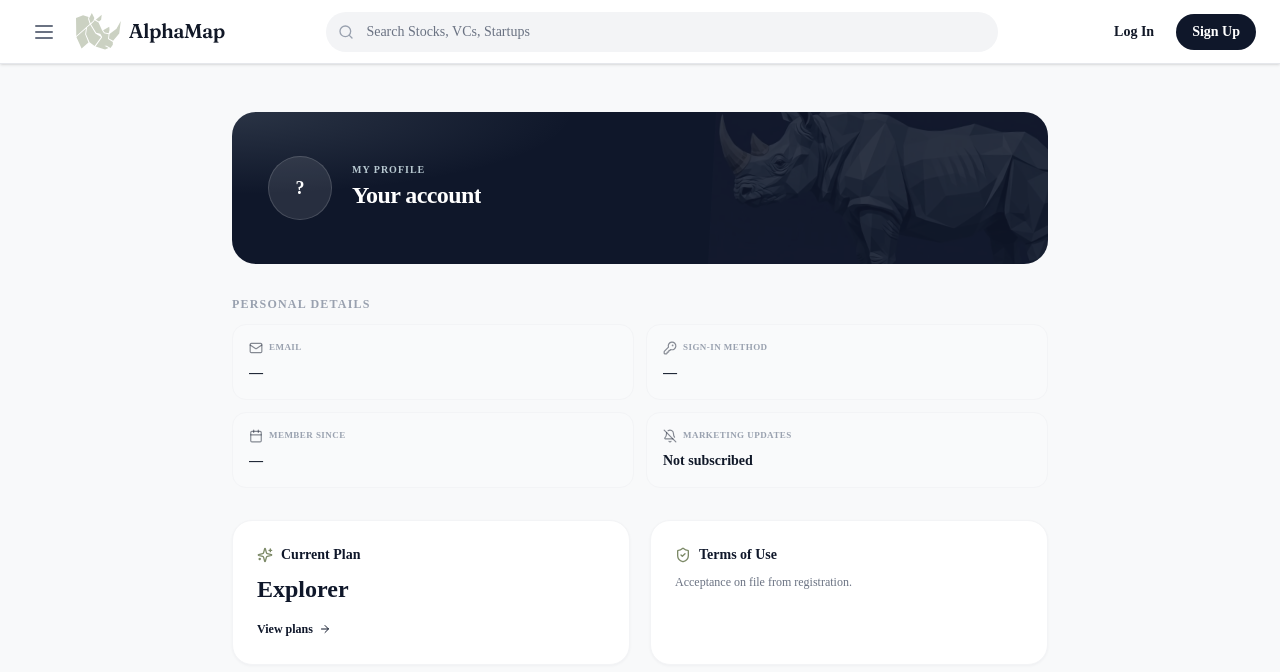
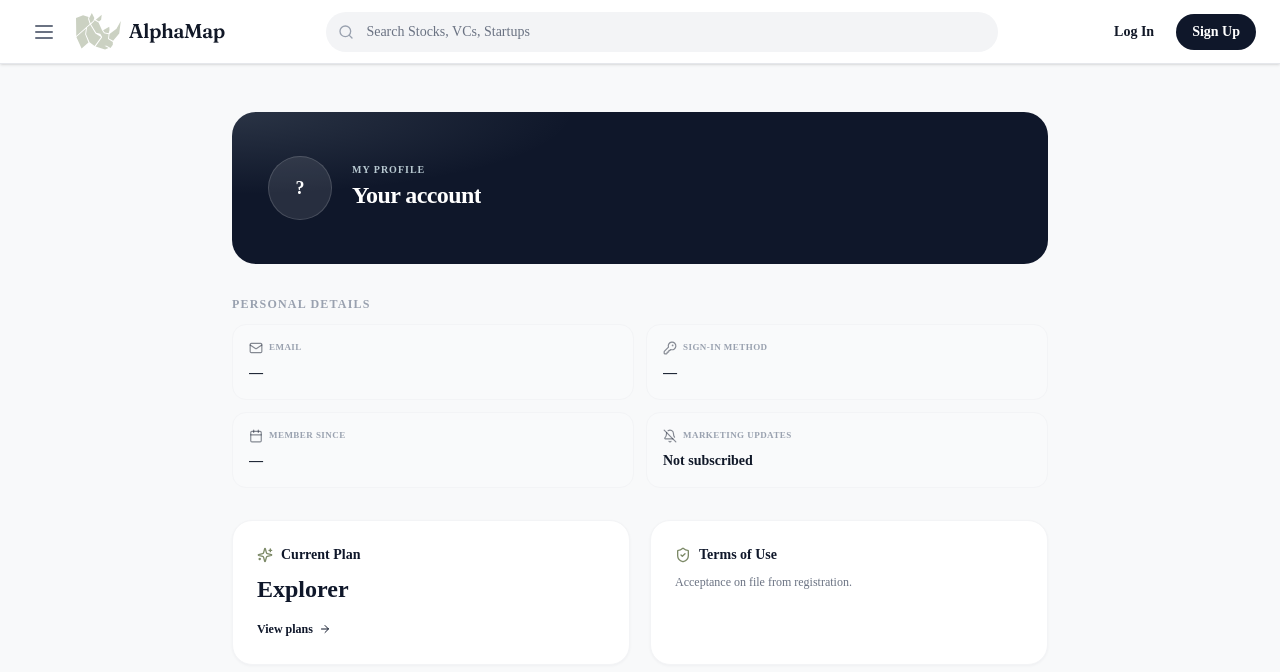
Before and after one commit to avivp112/alphamap-platform, a React (Vite) app: page /profile in a window 1280 px wide. Shown: the top 672 px of the page. Built offline with nearby package versions, Linux system fonts and the light colour scheme; no server answers; a web font is replaced by a local one.

Commit message:
Remove the rhino watermark from Profile — plain dark navy hero
Drops the image entirely rather than continuing to approximate a
reference picture that couldn't be reproduced pixel-for-pixel (pasted
chat images aren't accessible as files, only explicit attachments are).

```diff
--- a/src/app/pages/Profile.tsx
+++ b/src/app/pages/Profile.tsx
@@ -85,14 +85,8 @@ export function Profile() {
   return (
     <Layout>
       <div className="mx-auto max-w-[880px] px-4 sm:px-6 lg:px-8 py-8 sm:py-12">
-        {/* ── Hero header — rhino watermark, subtle ── */}
+        {/* ── Hero header — plain dark navy, no watermark ── */}
         <div className="relative overflow-hidden rounded-[24px] bg-[#0F172A] px-7 sm:px-9 py-9 sm:py-11">
-          <img
-            aria-hidden
-            src="/media/rhino-still.png"
-            alt=""
-            className="pointer-events-none absolute -bottom-8 -right-6 w-[360px] max-w-none opacity-[0.16] rotate-[3deg]"
-          />
           <div
             aria-hidden
             className="pointer-events-none absolute inset-0"
```
Also changed, not shown: public/media/rhino-still.png (deleted).
